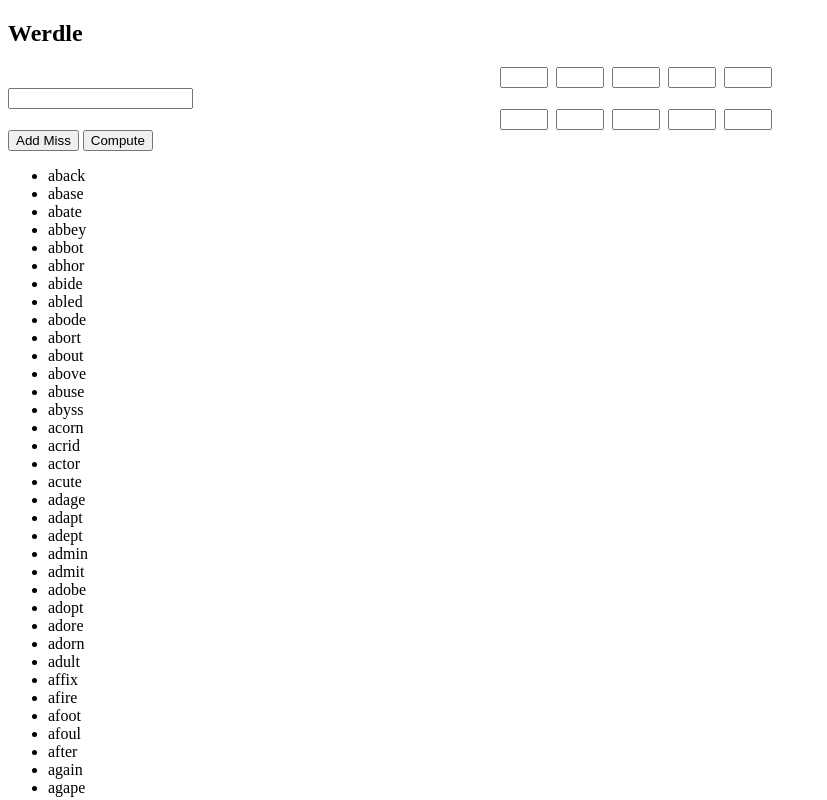
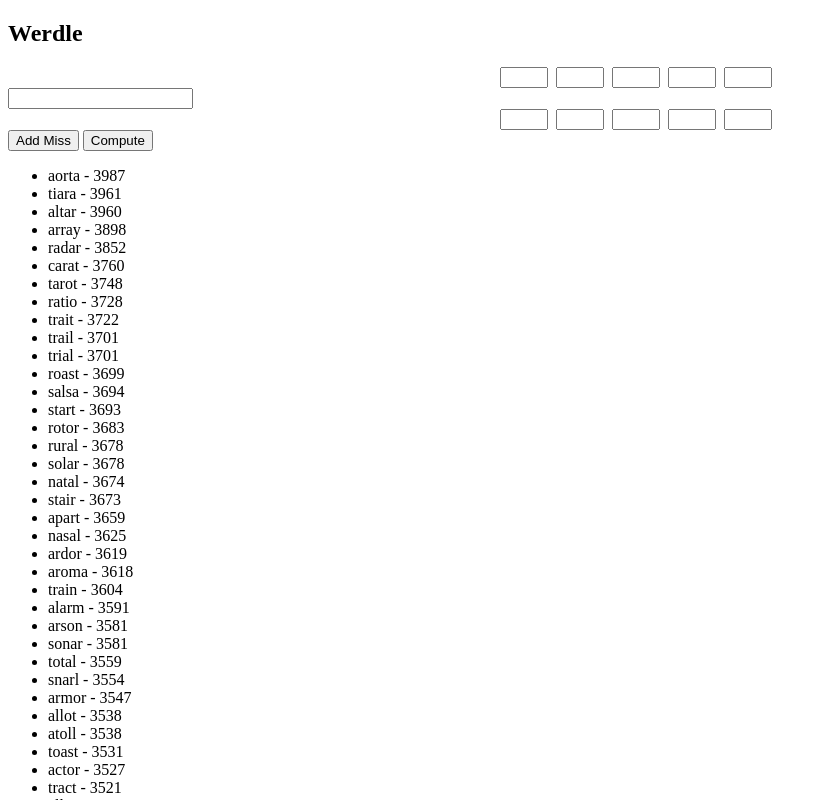
Before and after one commit to ringmaster/werdle, a Svelte app: page / in a window 1280 px wide. Both pictures are taken after a click on the button "Compute". Shown: the top 800 px of the page, without its empty margins (0-827 px from the left). Built offline with nearby package versions, Linux system fonts and the light colour scheme.

Commit message:
Words by letter frequency

```diff
--- a/src/App.svelte
+++ b/src/App.svelte
@@ -7,7 +7,7 @@
   let guesses = ['.....']
 
   let possibles = [];
-  let sortable = [];
+  let alphafreq = [];
 
   let badletters = "";
 
@@ -34,19 +34,33 @@
     words = words.filter((word) => !re.test(word))
     let goods = goodletters.split('')
     goods.forEach((good) => words = words.filter((word) => word.indexOf(good) != -1))
-    possibles = words
+
+    possibles = []
+    words.forEach((word) => possibles = [...possibles, {word: word, hits: 0}])
 
     pct = Array.from(new Array(26)).reduce((p, c, i) => (p[String.fromCharCode(i + 97)] = 0, p), {})
     possibles.forEach((word) => {
-      let letters = [...new Set(word.split(''))]
+      let letters = [...new Set(word.word.split(''))]
       letters.forEach((letter) => pct[letter] = pct[letter] +1)
     })
 
-    sortable = [];
+    alphafreq = [];
+    console.log(pct)
     for (var p in pct) {
-        sortable.push([p, pct[p]]);
+      alphafreq.push({letter: p, freq: pct[p]});
     }
-    sortable.sort((a, b) => b[1] - a[1])
+    alphafreq.sort((a, b) => b.freq - a.freq)
+    let totalwords = alphafreq[0].freq
+    //alphafreq = alphafreq.map((cur)=> {return {letter: cur.letter, freq: Math.floor(cur.freq/totalwords * 100) }})
+    let newalpha = {}
+    alphafreq.forEach((e)=> newalpha[e.letter] = e.freq)
+
+    possibles = possibles.map((cur) => {
+      let hits = 0
+      cur.word.split('').forEach((l) => hits += newalpha[l] == totalwords ? 0 : newalpha[l])
+      return {word: cur.word, hits: hits}
+    })
+    possibles.sort((a,b) => b.hits-a.hits)
   }
 </script>
 
@@ -82,14 +96,14 @@
     <div class="col">
   <ul>
     {#each possibles as possible}
-      <li>{possible}</li>
+      <li>{possible.word} - {possible.hits}</li>
     {/each}
   </ul>
   </div>
   <div class="col">
     <ul>
-      {#each sortable as [l, v]}
-        <li><b>{l}:</b> {v}</li>
+      {#each alphafreq as alpha}
+        <li><b>{alpha.letter}:</b> {alpha.freq}</li>
       {/each}
     </ul>
     </div>
```
Also changed, not shown: 1 other file (tests, documents, lock files or other folders).
